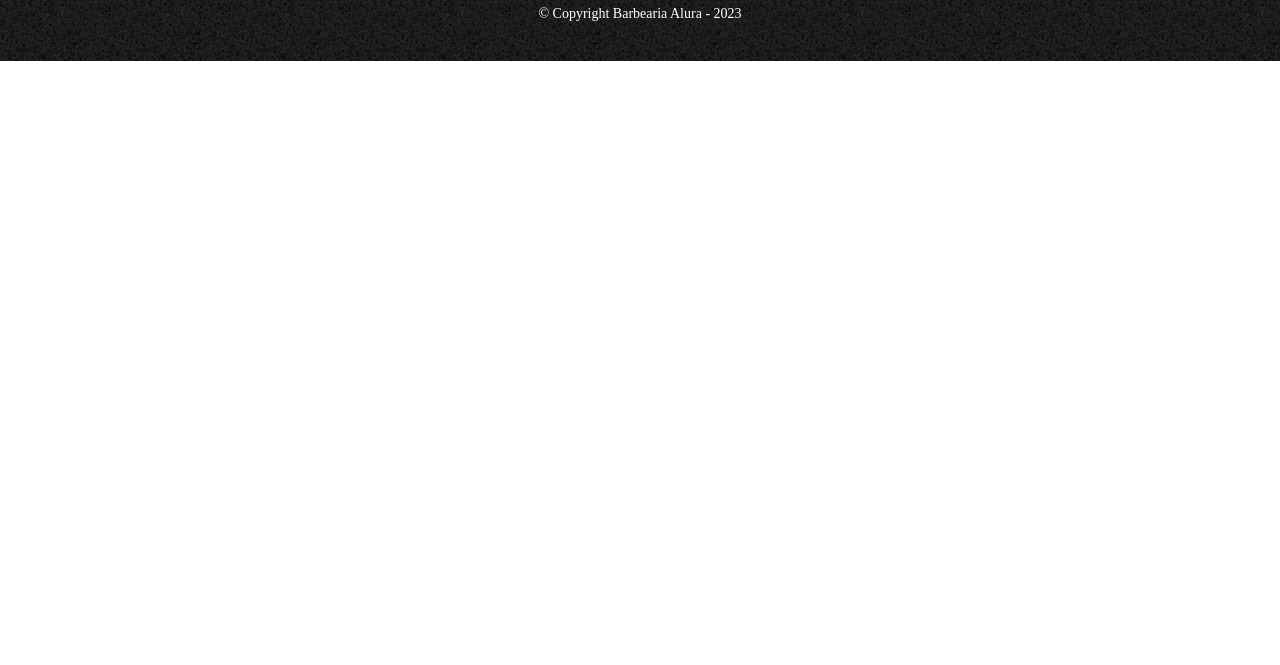
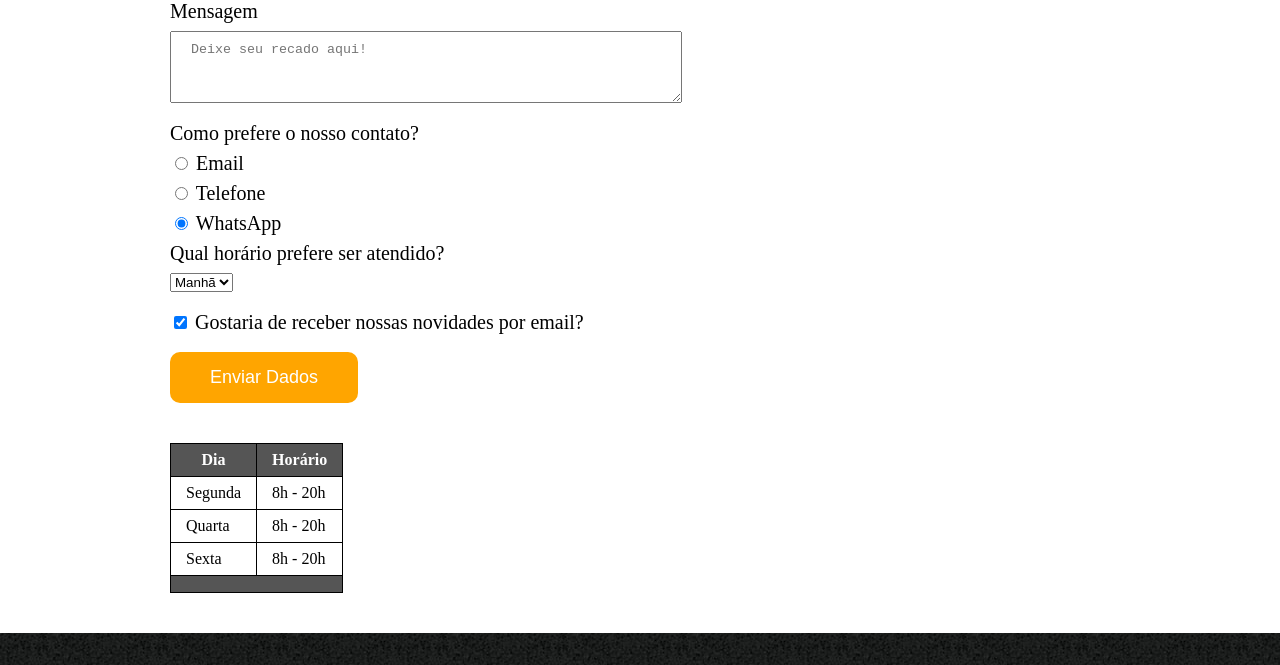
Before and after one commit to juliokochhann/alura-one, a plain HTML site: page src/HTML-CSS-3/contato.html in a window 1280 px wide. Shown: the part 599-1264 px from the top of the page. Before the commit the page ends 800 px from the top, so only its background shows below. Drawn offline with Linux system fonts and the light colour scheme.

Commit message:
finish contact page

```diff
--- a/src/HTML-CSS-3/contato.html
+++ b/src/HTML-CSS-3/contato.html
@@ -10,12 +10,12 @@
 <body>
     <header>
         <div class="box">
-            <h1><img src="img/logo.png"></h1>
+            <h1><img src="img/logo.png" alt="Logo da Barbearia Alura"></h1>
 
             <nav>
                 <ul>
                     <li><a href="index.html">Home</a></li>
-                    <li><a href="produto.html">produto</a></li>
+                    <li><a href="produtos.html">produto</a></li>
                     <li><a href="contato.html">Contato</a></li>
                 </ul>
             </nav>
@@ -23,12 +23,88 @@
     </header>
 
     <main>
+        <form>
+            <label for="nome">Nome</label>
+            <input type="text" id="nome" placeholder="Nome Completo" class="default-input" required>
 
+            <label for="email">Email</label>
+            <input type="email" id="email" placeholder="email@dominio.com" class="default-input" required>
+
+            <label for="tel">Telefone</label>
+            <input type="tel" id="tel" placeholder="xx xxxxx-xxxx" class="default-input" required>
+
+            <label for="mensagem">Mensagem</label>
+            <textarea id="mensagem" placeholder="Deixe seu recado aqui!" class="default-input" required></textarea>
+
+            <fieldset>
+                <legend>Como prefere o nosso contato?</legend>
+
+                <label for="radio-email">
+                    <input type="radio" name="contato" value="email" id="radio-email">
+                    Email
+                </label>
+
+                <label for="radio-tel">
+                    <input type="radio" name="contato" value="tel" id="radio-tel">
+                    Telefone
+                </label>
+
+                <label for="radio-whatsapp">
+                    <input type="radio" name="contato" value="whatsapp" id="radio-whatsapp" checked>
+                    WhatsApp
+                </label>
+            </fieldset>
+
+            <fieldset>
+                <legend>Qual horário prefere ser atendido?</legend>
+
+                <select>
+                    <option>Manhã</option>
+                    <option>Tarde</option>
+                    <option>Noite</option>
+                </select>
+            </fieldset>
+
+            <label class="checkbox">
+                <input type="checkbox" checked>
+                Gostaria de receber nossas novidades por email?
+            </label>
+
+            <input type="submit" value="Enviar Dados" class="btn-enviar">
+        </form>
+
+        <table>
+            <thead>
+                <tr>
+                    <th>Dia</th>
+                    <th>Horário</th>
+                </tr>
+            </thead>
+            <tbody>
+                <tr>
+                    <td>Segunda</td>
+                    <td>8h - 20h</td>
+                </tr>
+                <tr>
+                    <td>Quarta</td>
+                    <td>8h - 20h</td>
+                </tr>
+                <tr>
+                    <td>Sexta</td>
+                    <td>8h - 20h</td>
+                </tr>
+            </tbody>
+            <tfoot>
+                <tr>
+                    <td colspan="2"></td>
+                </tr>
+            </tfoot>
+        </table>
     </main>
 
     <footer>
-        <img src="img/logo-branco.png">
-        <p class="copyright">&copy; Copyright Barbearia Alura - 2023</p>
+        <img src="img/logo-branco.png" alt="Logo da Barbearia Alura">
+        <legend class="copyright">&copy; Copyright Barbearia Alura - 2023</legend>
     </footer>
 </body>
 </html>
--- a/src/HTML-CSS-3/style.css
+++ b/src/HTML-CSS-3/style.css
@@ -33,9 +33,12 @@ nav a:hover {
     text-decoration: underline;
 }
 
-.produtos {
+main {
     width: 940px;
     margin: 0 auto;
+}
+
+.produtos {
     padding: 50px 0;
 }
 
@@ -89,3 +92,60 @@ footer {
     font-size: 14px;
     margin-top: 20px;
 }
+
+form {
+    margin: 40px 0;
+}
+
+form label, form legend {
+    display: block;
+    font-size: 20px;
+    margin-bottom: 10px;
+}
+
+.default-input {
+    display: block;
+    margin-bottom: 20px;
+    padding: 10px 20px;
+    width: 50%;
+}
+
+form textarea {
+    min-height: 50px;
+}
+
+.checkbox {
+    margin: 20px 0;
+}
+
+.btn-enviar {
+    width: 20%;
+    padding: 15px 0;
+    background-color: orange;
+    color: white;
+    font-size: 18px;
+    border: none;
+    border-radius: 10px;
+    transition: 0.5s all;
+    cursor: pointer;
+}
+
+.btn-enviar:hover {
+    background-color: darkorange;
+    transform: scale(1.05);
+}
+
+table {
+    margin: 20px 0 40px;
+}
+
+thead, tfoot {
+    background: #555555;
+    color: white;
+    font-weight: bold;
+}
+
+td, th {
+    border: 1px solid black;
+    padding: 8px 15px;
+}
```
